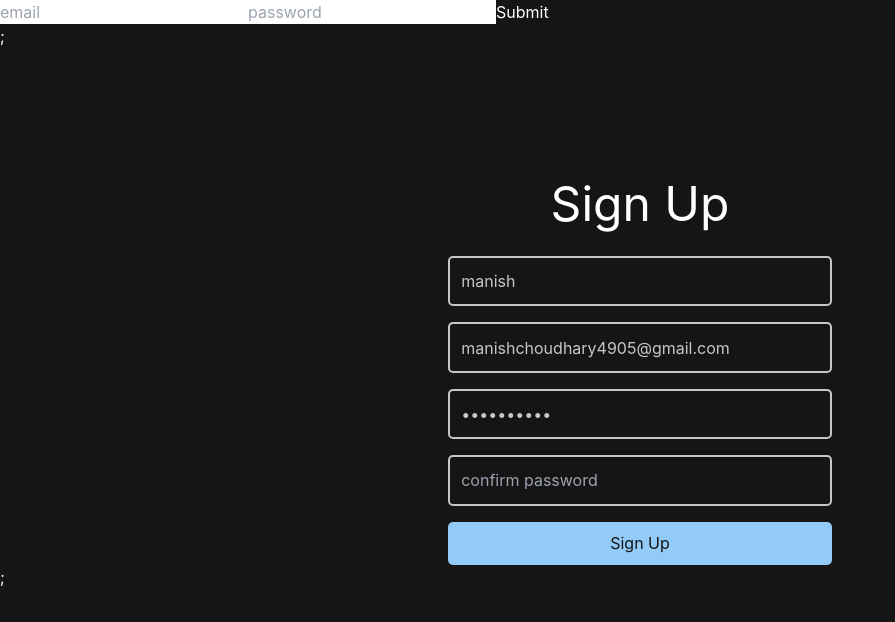
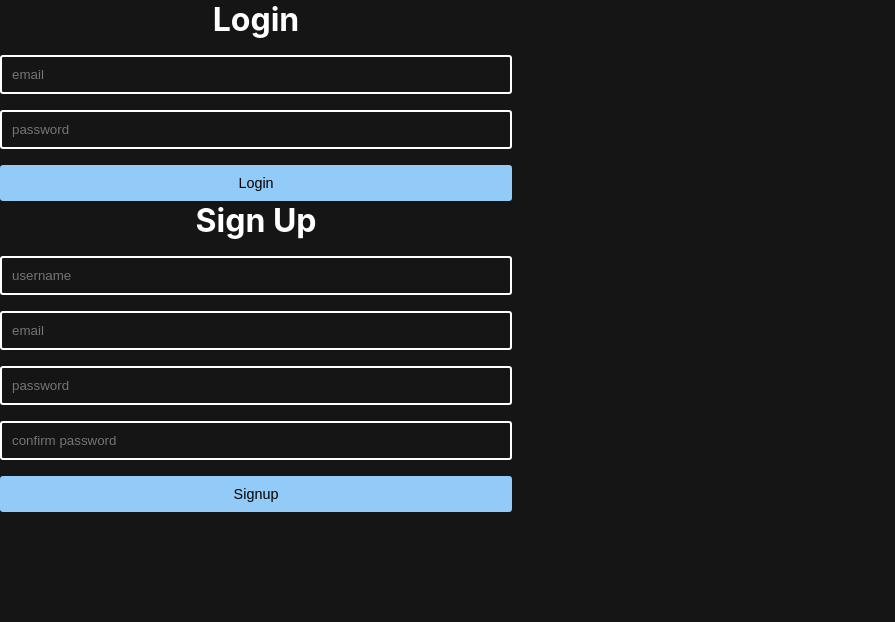
Before and after one commit to Manish674/MemeLand, a Next.js app: page / in a window 1280 px wide. Shown: the top 622 px of the page, without its empty margins (0-895 px from the left). Built offline with nearby package versions, Linux system fonts and the light colour scheme.

Commit message:
added styled components and refactored the signup and login form from css to styled components TODO: learn hydratioin

```diff
--- a/features/auth/Login.tsx
+++ b/features/auth/Login.tsx
@@ -1,3 +1,4 @@
+import { Container, Input, Button, Heading } from './auth.comp';
 import React, { useState } from 'react';
 import { useLoginMutation } from './authApi';
 
@@ -23,20 +24,21 @@ const Login = () => {
   };
 
   return (
-    <div>
-      <input
+    <Container>
+      <Heading>Login</Heading>
+      <Input
         name="email"
         onChange={(e) => handleOnChange(e)}
         placeholder="email"
       />
-      <input
+      <Input
         name="password"
         onChange={(e) => handleOnChange(e)}
         placeholder="password"
         typeof="password"
       />
-      <button onClick={() => handleSubmit()}>Submit</button>
-    </div>
+      <Button onClick={() => handleSubmit()}>Login</Button>
+    </Container>
   );
 };
 
--- a/features/auth/Signup.tsx
+++ b/features/auth/Signup.tsx
@@ -1,15 +1,14 @@
 import React from 'react';
-import axios from 'axios';
-import styles from '../../styles/Authpage.module.css';
 import { FC, useState } from 'react';
 import { useRegisterMutation } from './authApi';
+import { Button, Container, Heading, Input } from './auth.comp';
 
 const SignUp: FC = () => {
   const [user, setUser] = useState({
     username: 'manish',
     email: 'manishchoudhary4905@gmail.com',
     password: 'manish@495',
-    passwordConfirm: '',
+    confirmPassword: '',
   });
 
   const [register, result] = useRegisterMutation();
@@ -19,8 +18,18 @@ const SignUp: FC = () => {
   };
 
   const handleOnSubmit = async (e: React.SyntheticEvent) => {
-    e.preventDefault();
-    const { username, email, password } = user;
+    const { username, email, password, confirmPassword } = user;
+
+    if (!username || !email || !password || !confirmPassword) {
+      // make every border red
+      console.log('shit head provide all the valid details');
+    }
+
+    if (password !== confirmPassword) {
+      // make the border red of the input which is invalid
+      console.log("Password don't match idiot they're not same");
+    }
+
     const res = await register({
       username,
       email,
@@ -32,55 +41,33 @@ const SignUp: FC = () => {
   };
 
   return (
-    <div className={styles.container}>
-      <form className={styles.form} onSubmit={(e) => handleOnSubmit(e)}>
-        <h3 className={styles.heading}>Sign Up</h3>
-        <div className={styles.inputWrapper}>
-          <input
-            className={`${styles.input}`}
+    <Container>
+      <Heading>Sign Up</Heading>
+      <Input
         name="username"
+        onChange={(e) => handleOnChange(e)}
         placeholder="username"
-            value={user.username}
+      />
+      <Input
+        name="email"
         onChange={(e) => handleOnChange(e)}
-            autoComplete="off"
+        placeholder="email"
+        typeof="email"
       />
-        </div>
-        <div className={styles.inputWrapper}>
-          <input
-            className={`${styles.input}`}
-            name="email"
-            placeholder="email"
-            value={user.email}
+      <Input
+        name="password"
         onChange={(e) => handleOnChange(e)}
-            autoComplete="off"
+        placeholder="password"
+        typeof="password"
       />
-        </div>
-        <div className={styles.inputWrapper}>
-          <input
-            className={`${styles.input}  `}
-            name="password"
-            placeholder="password"
-            value={user.password}
-            type="password"
+      <Input
+        name="confirmPassword"
         onChange={(e) => handleOnChange(e)}
-            autoComplete="off"
+        placeholder="confirm password"
+        typeof="password"
       />
-        </div>
-        <div className={styles.inputWrapper}>
-          <input
-            className={`${styles.input}
-            } `}
-            name="passwordConfirm"
-            placeholder="confirm password"
-            value={user.passwordConfirm}
-            type="password"
-            onChange={(e) => handleOnChange(e)}
-            autoComplete="off"
-          />
-        </div>
-        <button className={styles.primary_btn}>Sign Up</button>
-      </form>
-    </div>
+      <Button onSubmit={(e) => handleOnSubmit(e)}>Signup</Button>
+    </Container>
   );
 };
 
--- /dev/null
+++ b/features/auth/auth.comp.ts
@@ -0,0 +1,32 @@
+import styled from 'styled-components';
+
+export const Container = styled.div`
+  width: 40%;
+  display: flex;
+  flex-direction: column;
+  justify-content: center;
+  align-items: center;
+  gap: 1rem;
+`;
+
+export const Heading = styled.h1``;
+
+export const Input = styled.input`
+  width: 100%;
+  padding: 10px;
+  background: transparent;
+  color: white;
+  border: 2px solid white;
+  border-radius: 0.2rem;
+  outline: none;
+`;
+
+export const Button = styled.button`
+  width: 100%;
+  padding: 10px;
+  font-weight: medium;
+  font-size: 0.9rem;
+  border: none;
+  border-radius: 0.2rem;
+  background-color: #92cbf7;
+`;
--- a/package.json
+++ b/package.json
@@ -10,7 +10,7 @@
   "dependencies": {
     "@reduxjs/toolkit": "^1.7.2",
     "@types/react-icons": "^3.0.0",
-    "@types/styled-components": "^5.1.24",
+    "@types/styled-components": "^5.1.25",
     "axios": "^0.24.0",
     "cookie-cutter": "^0.2.0",
     "jwt-decode": "^3.1.2",
@@ -21,6 +21,7 @@
     "react-dom": "17.0.2",
     "react-icons": "^4.3.1",
     "react-redux": "^7.2.6",
+    "styled-components": "^5.3.5",
     "tailwindcss": "^3.0.23"
   },
   "devDependencies": {
--- a/pages/index.tsx
+++ b/pages/index.tsx
@@ -16,8 +16,8 @@ import { Login, SignUp } from '../features/auth/';
 const Home: NextPage = () => {
   return (
     <>
-      <Login />;
-      <SignUp />;
+      <Login />
+      <SignUp />
     </>
   );
   // const Router = useRouter();
--- a/postcss.config.js
+++ /dev/null
@@ -1,6 +0,0 @@
-module.exports = {
-  plugins: {
-    tailwindcss: {},
-    autoprefixer: {},
-  },
-}
--- a/styles/globals.css
+++ b/styles/globals.css
@@ -1,7 +1,3 @@
-@tailwind base;
-@tailwind components;
-@tailwind utilities;
-
 :root {
   --bg-color: #151515;
   --button-bg-primary: #92cbf7;
--- a/tailwind.config.js
+++ /dev/null
@@ -1,10 +0,0 @@
-module.exports = {
-  content: [
-    './pages/**/*.{js,ts,jsx,tsx}',
-    './components/**/*.{js,ts,jsx,tsx}',
-  ],
-  theme: {
-    extend: {},
-  },
-  plugins: [],
-};
```
Also changed, not shown: 1 other file (tests, documents, lock files or other folders). Lines whose indentation alone changed are shown as unchanged.
